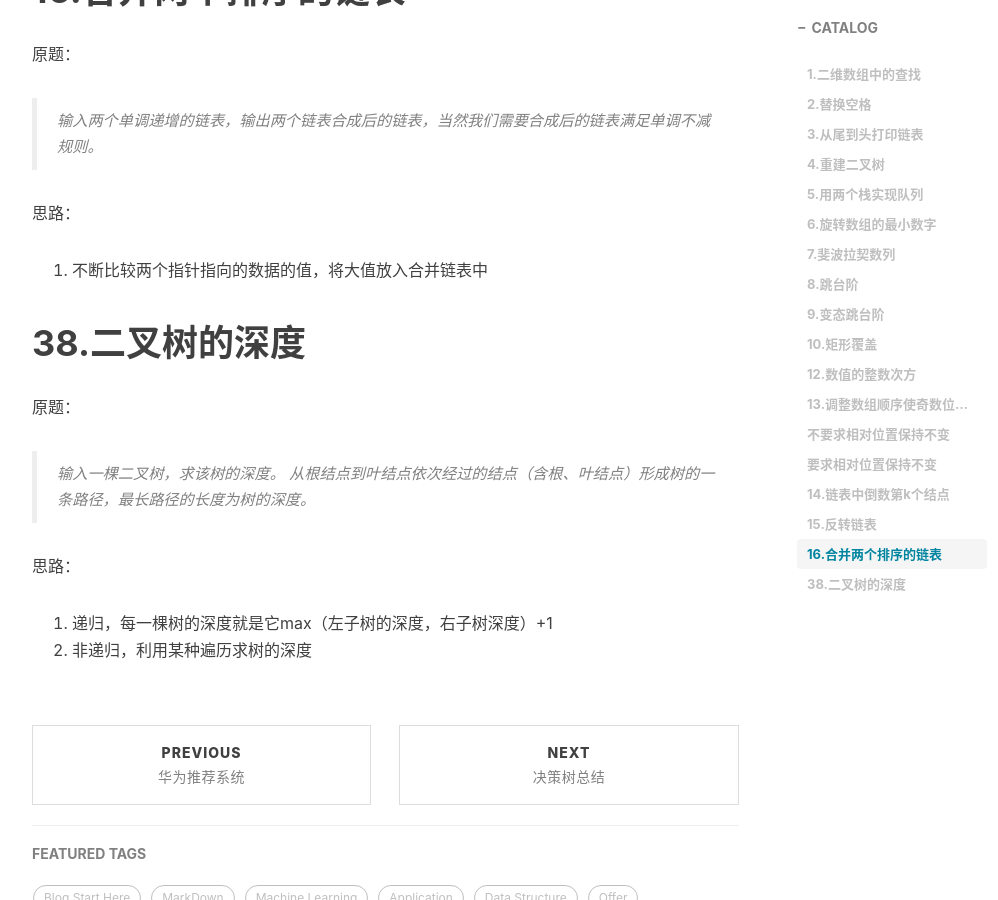
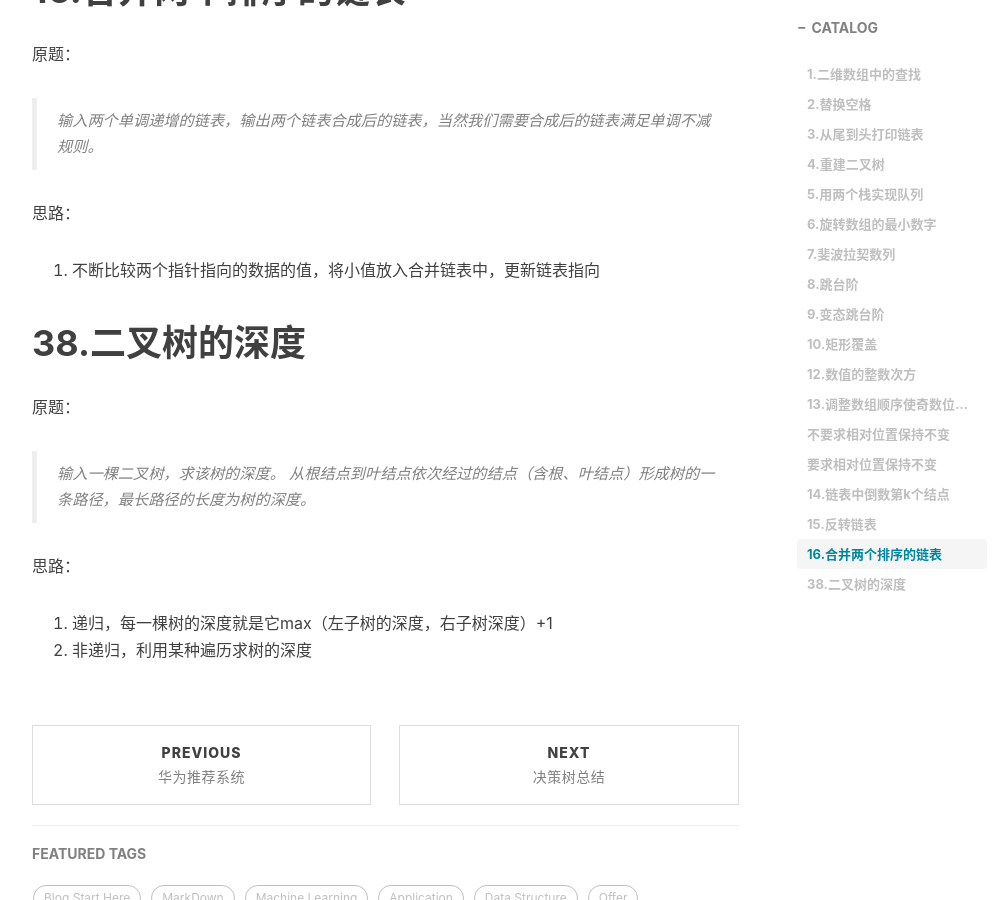
Before and after one commit to BishengSJTU/BishengSJTU.github.io, a Jekyll site: the page built from _posts/2018-12-07-剑指Offer.md, in a window 1280 px wide and 900 px high, scrolled down 6784 px. Shown: the whole window, without its empty margins (233-1231 px from the left). Built offline with Jekyll 4.4.1, drawn with Linux system fonts in a browser that asks for light colours; nearby versions of some CDN libraries; comment, search, counter and statistics services are not loaded.

Commit message:
2018-12-10

```diff
--- a/_posts/2018-12-07-剑指Offer.md
+++ b/_posts/2018-12-07-剑指Offer.md
@@ -184,7 +184,7 @@ Fn-1 = Fn;
 >输入两个单调递增的链表，输出两个链表合成后的链表，当然我们需要合成后的链表满足单调不减规则。
 
 思路：
-1. 不断比较两个指针指向的数据的值，将大值放入合并链表中
+1. 不断比较两个指针指向的数据的值，将小值放入合并链表中，更新链表指向
 
 # 38.二叉树的深度
 原题：
```
